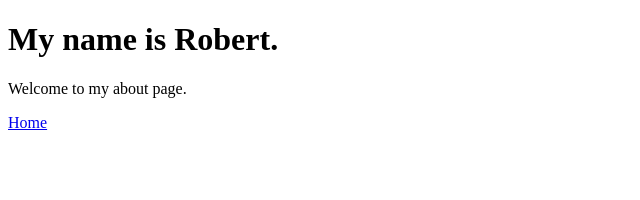
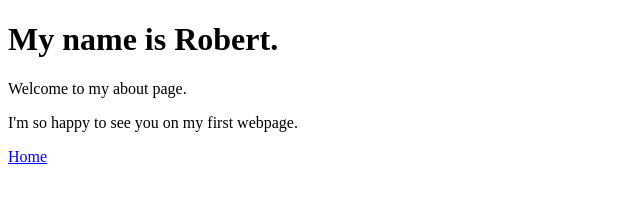
Before and after one commit to RoGer-96/FirstWebpage, a plain HTML site: page about.html in a window 1280 px wide. Shown: the whole page, without its empty margins (0-640 px from the left). Drawn offline with Linux system fonts and the light colour scheme.

Commit message:
About-Home
in "HOME" / => index.html

```diff
--- a/about.html
+++ b/about.html
@@ -11,7 +11,8 @@
 <body>
     <h1>My name is Robert.</h1>
     <p>Welcome to my about page.</p>
-    <a href="/">Home</a>
+    <p>I'm so happy to see you on my first webpage.</p>
+    <a href="index.html">Home</a>
 
 </body>
 
```
